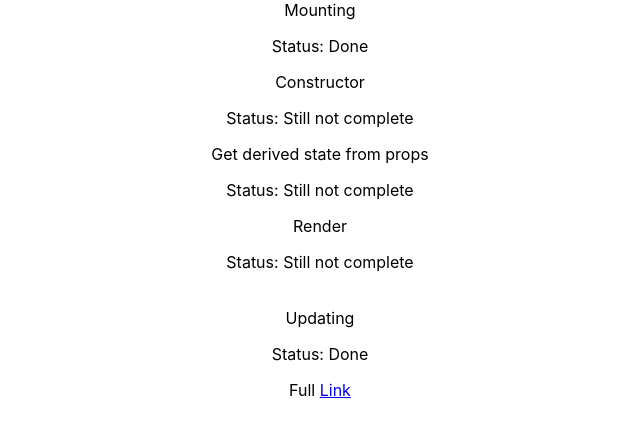
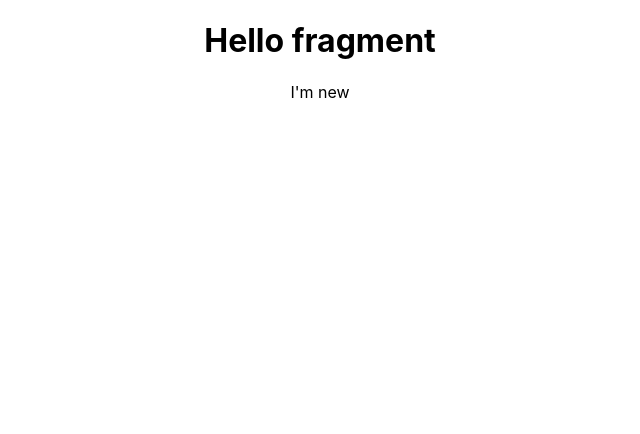
Before and after one commit to Maruhara18774/react-example-all-eng, a React (Create React App) app in the folder hello-world/: page / in a window 1280 px wide. Shown: the top 434 px of the page, without its empty margins (320-960 px from the left). Built offline with nearby package versions, Linux system fonts and the light colour scheme.

Commit message:
Basic fragment

```diff
--- a/hello-world/src/App.js
+++ b/hello-world/src/App.js
@@ -17,12 +17,13 @@ import RankBoard from './components/11Champion';
 import HeyYou from './components/12JStoCSS';
 import Form from './components/13FormHandling'
 import Lifecycle from './components/14Lifecycle';
+import FragmentDemo from './components/15Fragment';
 
 
 function App() {
   return (
     <div className="App">
-      <Lifecycle></Lifecycle>
+      <FragmentDemo></FragmentDemo>
     </div>
   );
 }
--- /dev/null
+++ b/hello-world/src/components/15Fragment.js
@@ -0,0 +1,14 @@
+import React, { Component,Fragment } from 'react'
+
+class FragmentDemo extends Component {
+    render() {
+        return (
+            <Fragment>
+                <h1>Hello fragment</h1>
+                <p>I'm new</p>
+            </Fragment>
+        )
+    }
+}
+
+export default FragmentDemo
```
Also changed, not shown: 1 other file (tests, documents, lock files or other folders).
